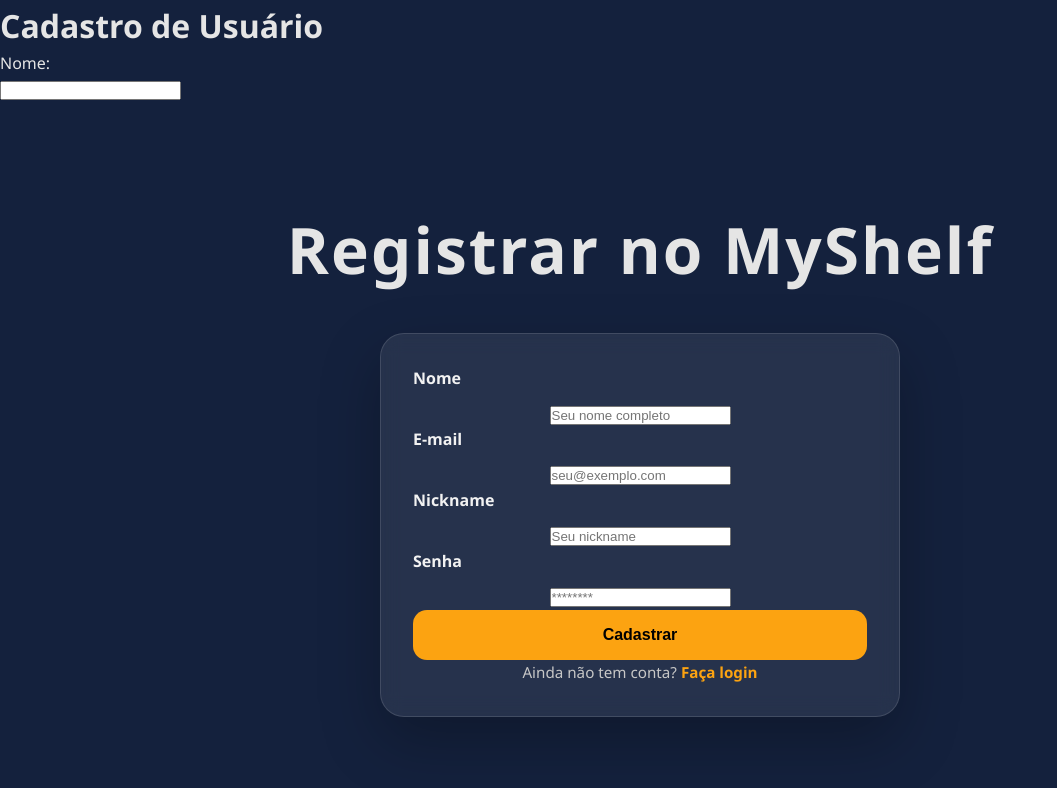
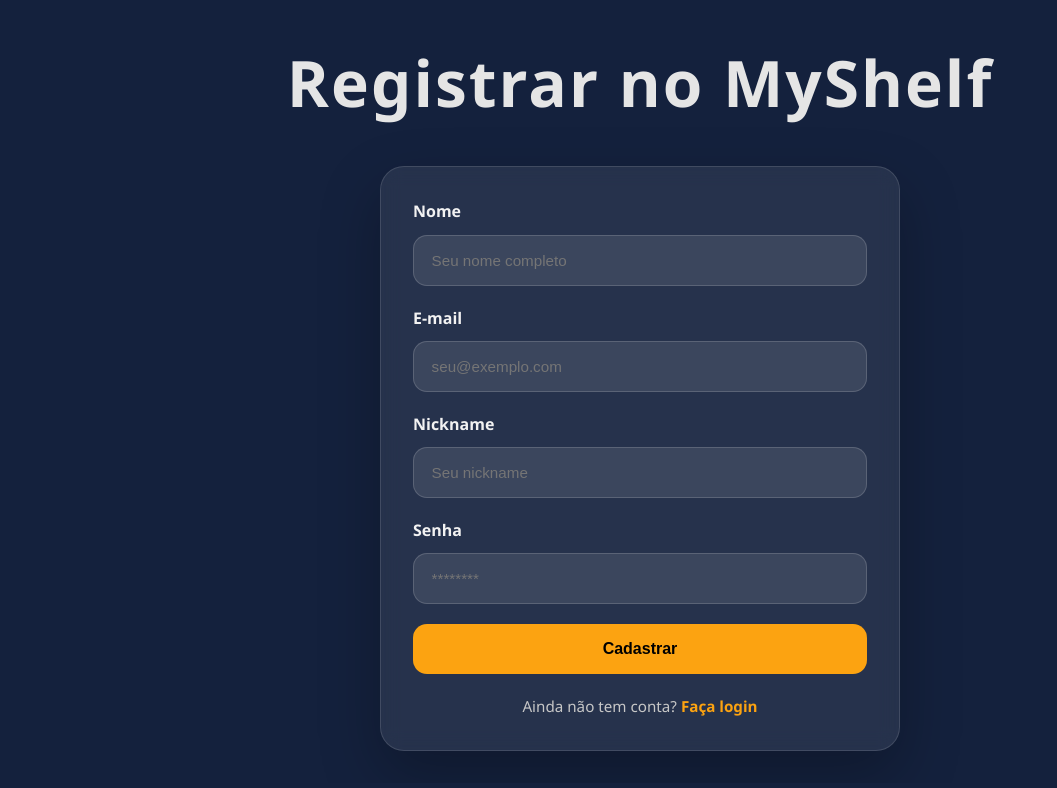
Before and after one commit to joaoemanuel04/myshelf, a Django app: page /registrar/ in a window 1280 px wide. Shown: the part 134-922 px from the top of the page, without its empty margins (0-1057 px from the left). After the commit the page ends 885 px from the top, so only its background shows below. Run offline with Django 5.2, Linux system fonts and the light colour scheme.

Commit message:
Tirando a cedula cadastrar usuarios

```diff
--- a/templates/registrar.html
+++ b/templates/registrar.html
@@ -27,12 +27,6 @@
           <div class="alert alert-{{ message.tags }}" role="alert">{{ message }}</div>
         {% endfor %}
     {% endif %}
-
-    <h1>Cadastro de Usuário</h1>
-    <form method="POST">
-        {% csrf_token %}
-        <label>Nome:</label><br>
-        <input type="text" name="nome" required><br><br>
 
     <section class="conteudo">
         <h1 class="titulo">Registrar no MyShelf</h1>
```
